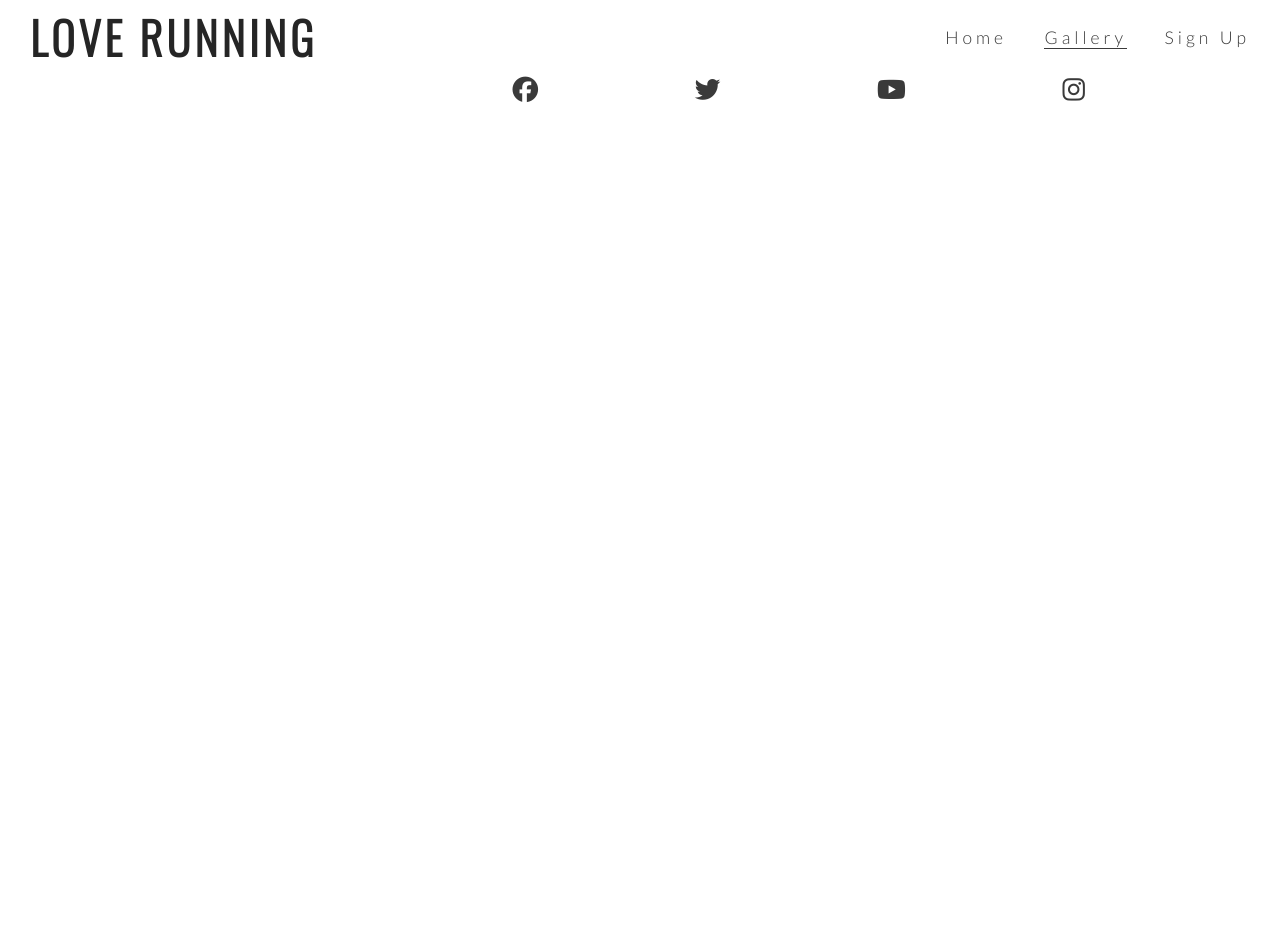
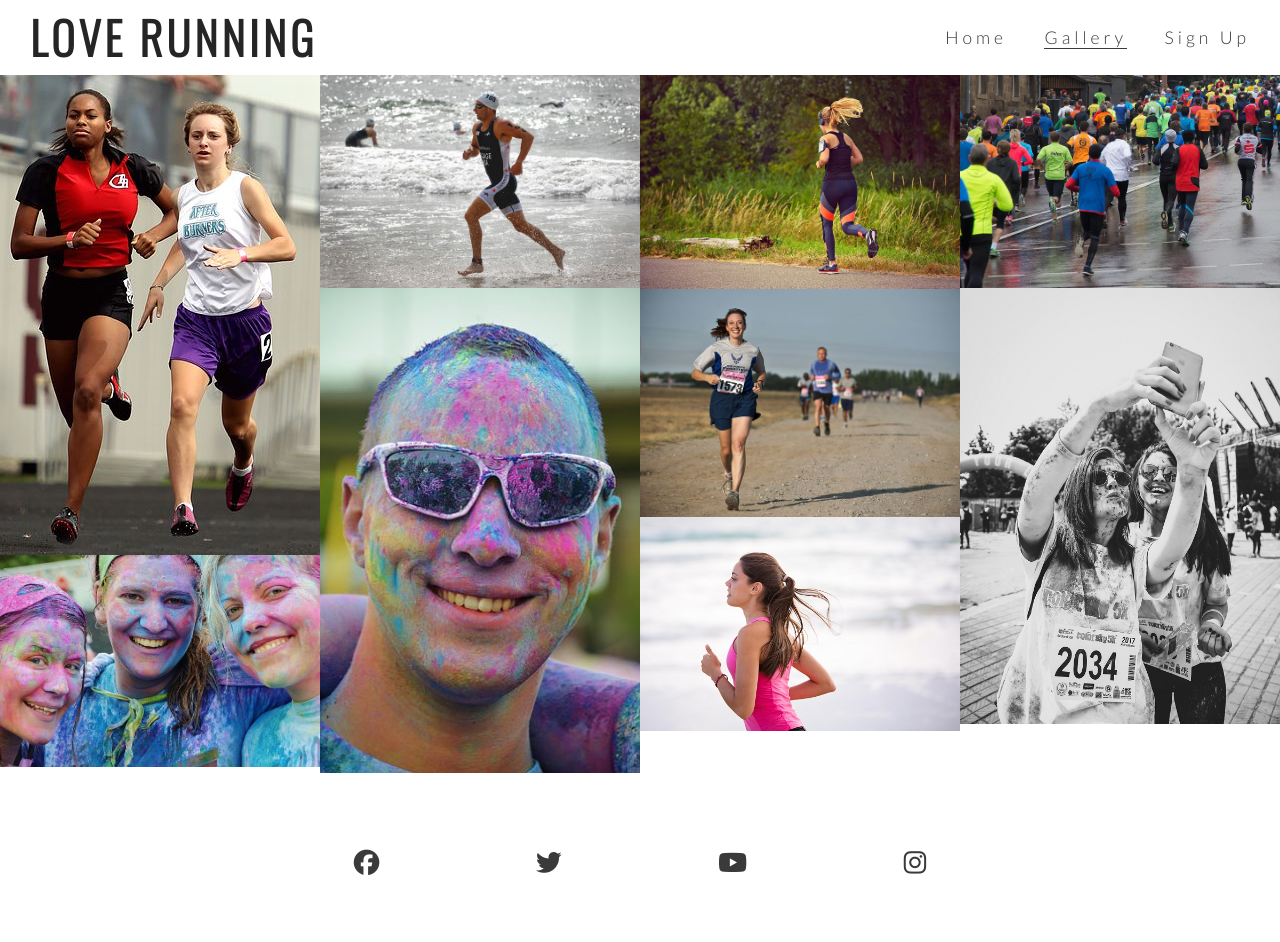
Before and after one commit to rinalds98/Love-Running-Project, a plain HTML site: page gallery.html in a window 1280 px wide. Before the commit the page ends 800 px from the top, so only its background shows below. Drawn offline with nearby package versions, Linux system fonts and the light colour scheme.

Commit message:
Add galery and masonry style to galery.html

```diff
--- a/assets/css/style.css
+++ b/assets/css/style.css
@@ -224,3 +224,14 @@ footer {
     padding: 5%;
     color: #3a3a3a;
 }
+
+#photos {
+    clear: both;
+    line-height: 0;
+    column-count: 4;
+    column-gap: 0;
+}
+
+#photos > img {
+    width: 100%;
+}
--- a/gallery.html
+++ b/gallery.html
@@ -28,6 +28,17 @@
             </ul>
         </nav>
     </header>
+    <section id="photos">
+        <img src="assets/images/athletes.jpg" alt="two athletes running together">
+        <img src="assets/images/girls.jpg" alt="three girls at a charity paint running festival">
+        <img src="assets/images/runner3.jpg" alt="Solo male runner jogging on a beach">
+        <img src="assets/images/man.jpg" alt="man at charity paint running festival">
+        <img src="assets/images/runner1.jpg" alt="solo female runner jogging through phoenix park">
+        <img src="assets/images/runner2.jpg" alt="Runners competing in marathon">
+        <img src="assets/images/runner4.jpg" alt="Solo female runner jogging on beach">
+        <img src="assets/images/running_gang.jpg" alt="large group of runners taking part in a marathon on a rainy day">
+        <img src="assets/images/mud-run.jpg" alt="two woman runners taking a muddy selfie after the mud runners championship">
+    </section>
     <footer>
         <ul class="social-networks">
             <li>
```
Also changed, not shown: assets/images/athletes.jpg (added), assets/images/girls.jpg (added), assets/images/man.jpg (added), assets/images/mud-run.jpg (added), assets/images/runner1.jpg (added), assets/images/runner2.jpg (added), assets/images/runner3.jpg (added), assets/images/runner4.jpg (added), assets/images/running_gang.jpg (added).
